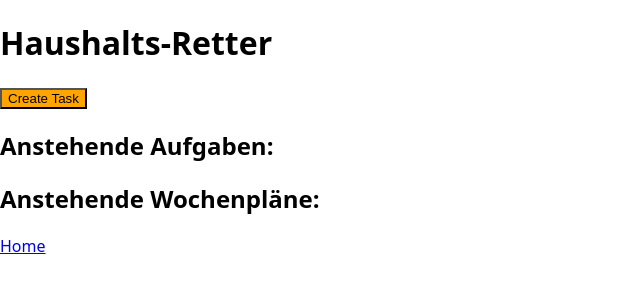
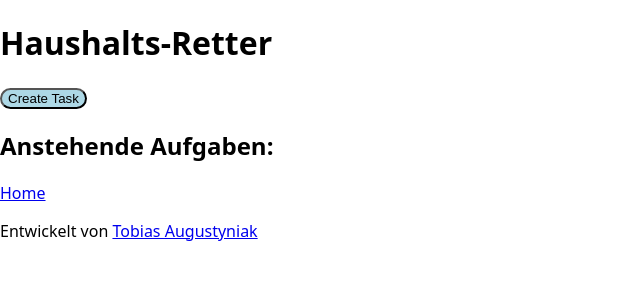
Before and after one commit to TobiAugust/capstone-project, a Next.js app: page / in a window 1280 px wide. Shown: the top 300 px of the page, without its empty margins (0-640 px from the left). Built offline with nearby package versions, Linux system fonts and the light colour scheme.

Commit message:
change button create task and add footer

```diff
--- a/components/Button.js
+++ b/components/Button.js
@@ -7,5 +7,6 @@ export default function Button({ text, onClick }) {
 const StyledButton = styled.button`
   cursor: pointer;
   color: black;
-  background-color: orange;
+  background-color: lightblue;
+  border-radius: 20px;
 `;
--- a/pages/index.js
+++ b/pages/index.js
@@ -9,11 +9,13 @@ export default function HomePage() {
   const [selectedTask, setSelectedTask] = useState(null);
   const [taskInput, setTaskInput] = useState("");
   const [dateInput, setDateInput] = useState("");
+
   function handleSubmit(event) {
     event.preventDefault();
     const formElements = event.target.elements;
     const selectedOption = formElements.option.value.trimStart();
     const selectedDate = formElements.date.value;
+
     if (selectedOption && selectedDate) {
       if (selectedTask) {
         const updatedData = submittedData.map((data) => {
@@ -24,8 +26,6 @@ export default function HomePage() {
         });
         setSubmittedData(updatedData);
         setSelectedTask(null);
-        setTaskInput("");
-        setDateInput("");
       } else {
         const newData = {
           id: uuidv4(),
@@ -33,37 +33,35 @@ export default function HomePage() {
           date: selectedDate,
         };
         setSubmittedData([...submittedData, newData]);
-        setTaskInput("");
-        setDateInput("");
       }
+      setTaskInput("");
+      setDateInput("");
       formElements.option.value = "";
       formElements.date.value = "";
     }
   }
+
   const toggleTaskForm = (task) => {
     setShowInput(true);
     setSelectedTask(task);
     setTaskInput(task ? task.option : "");
     setDateInput(task ? task.date : "");
   };
+
   const handleCancel = () => {
     setShowInput(false);
     setSelectedTask(null);
     setTaskInput("");
     setDateInput("");
   };
+
   const handleDelete = (id) => {
     const updatedData = submittedData.filter((data) => data.id !== id);
     setSubmittedData(updatedData);
+    setTaskInput("");
+    setDateInput("");
+  };
 
-    // Leere die Eingabefelder, wenn der ausgewählte Task gelöscht wird
-    if (selectedTask && selectedTask.id === id) {
-      setTaskInput("");
-      setDateInput("");
-      setSelectedTask(null);
-      setShowInput(false);
-    }
-  };
   return (
     <>
       <div className="container">
@@ -125,13 +123,12 @@ export default function HomePage() {
             </div>
           )}
         </section>
-        <section>
-          <div>
-            <h2>Anstehende Wochenpläne:</h2>
-          </div>
-        </section>
         <footer>
           <Link href="/">Home</Link>
+          <p>
+            Entwickelt von{" "}
+            <a href="https://github.com/TobiAugust">Tobias Augustyniak</a>
+          </p>
         </footer>
       </div>
     </>
```
